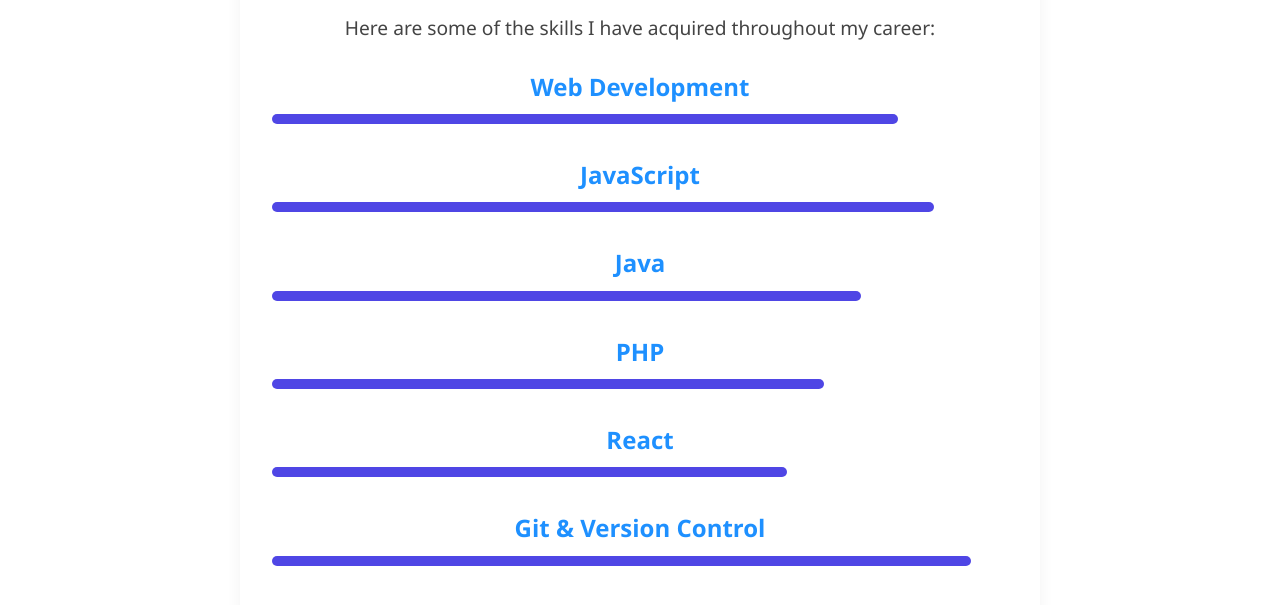
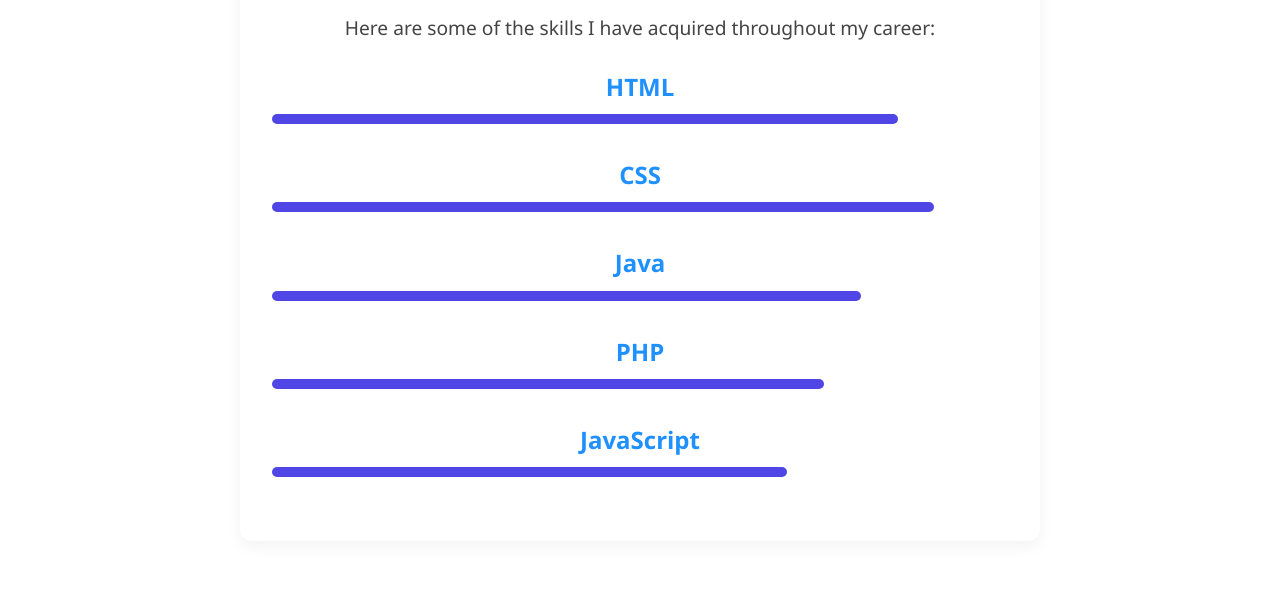
Before and after one commit to maryan-8/justol_online_portfolio.github.io, a plain HTML site: page skills.html in a window 1280 px wide. Shown: the part 195-800 px from the top of the page. Drawn offline with Linux system fonts and the light colour scheme.

Commit message:
initial commit

```diff
--- a/skills.html
+++ b/skills.html
@@ -24,12 +24,12 @@
       <p>Here are some of the skills I have acquired throughout my career:</p>
 
       <div class="skill">
-        <h2>Web Development</h2>
+        <h2>HTML</h2>
         <div class="progress-bar" style="width: 85%"></div>
       </div>
 
       <div class="skill">
-        <h2>JavaScript</h2>
+        <h2>CSS</h2>
         <div class="progress-bar" style="width: 90%"></div>
       </div>
 
@@ -44,14 +44,10 @@
       </div>
 
       <div class="skill">
-        <h2>React</h2>
+        <h2>JavaScript</h2>
         <div class="progress-bar" style="width: 70%"></div>
       </div>
 
-      <div class="skill">
-        <h2>Git & Version Control</h2>
-        <div class="progress-bar" style="width: 95%"></div>
-      </div>
     </section>
   </main>
 </body>
```
